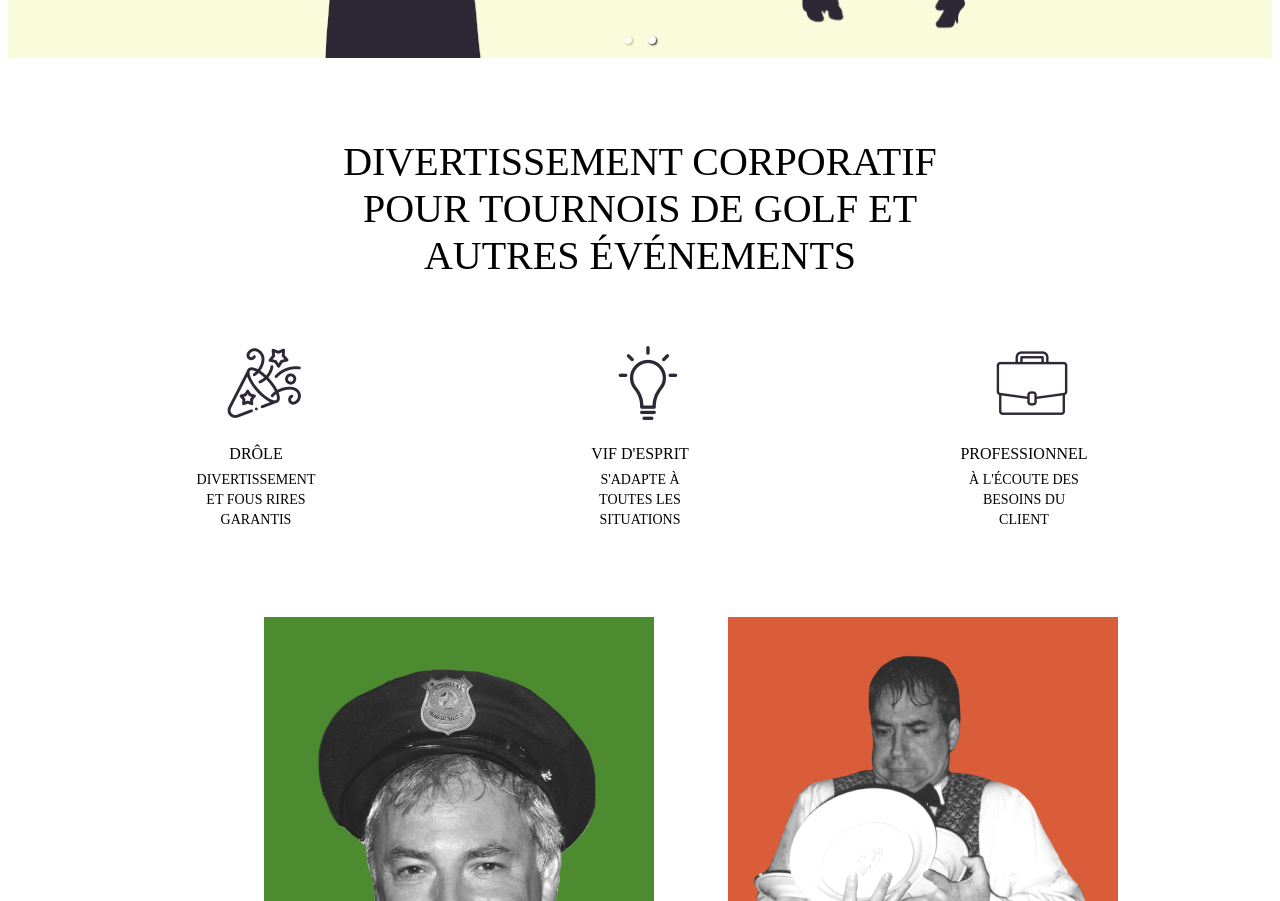
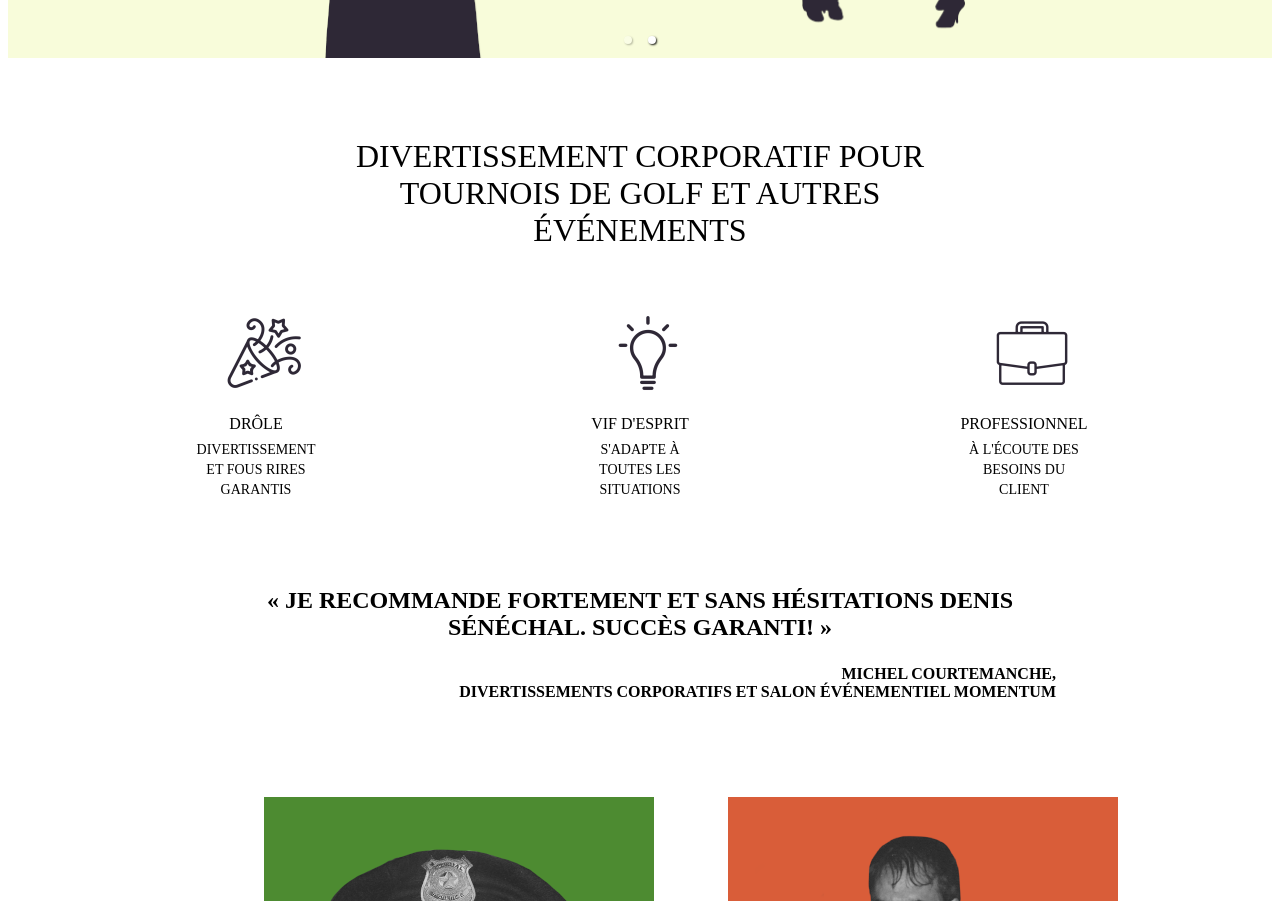
Before and after one commit to jeececab/denissenechal, a Next.js app: page / in a window 1280 px wide. Shown: the part 400-1301 px from the top of the page. Built offline with nearby package versions, Linux system fonts and the light colour scheme.

Commit message:
add mich quote

```diff
--- a/components/Home/SectionA.js
+++ b/components/Home/SectionA.js
@@ -50,6 +50,14 @@ export default function SectionA() {
           </div>
         </div>
       </div>
+      <h2 className={styles.tagLine}>
+        « Je recommande fortement et sans hésitations Denis Sénéchal. Succès garanti! »
+      </h2>
+      <h2 className={styles.tagLine2}>
+        Michel Courtemanche,
+        <br />
+        Divertissements corporatifs et Salon Événementiel Momentum
+      </h2>
     </div>
   );
 }
--- a/pages/a-propos.js
+++ b/pages/a-propos.js
@@ -13,7 +13,7 @@ export default function APropos() {
         <div className={styles.text}>
           <p>
             Comédien professionnel et membre en règle de l’UDA depuis 1987, Denis Sénéchal a cumulé les succès et fait
-            les beaux jours de l’Agence de Divertissement Corporatif Michel Courtemanche et Concepts Signés Johanne
+            les beaux jours de l’Agence de Divertissements corporatifs Michel Courtemanche et Concepts Signés Johanne
             Leblanc pendant plus de 15 ans. Ayant à son actif plus de 3000 représentations, il comprend les besoins des
             responsables et collabore avec ceux-ci de manière à faire de leurs événements un succès assuré.
           </p>
--- a/styles/SectionA.module.css
+++ b/styles/SectionA.module.css
@@ -6,7 +6,7 @@
 }
 
 .container h1 {
-  font-size: 2.5rem;
+  font-size: 2rem;
   font-weight: normal;
   margin: 5rem auto 2rem;
   max-width: 40rem;
@@ -48,3 +48,20 @@
   justify-content: center;
   margin-top: 1rem;
 }
+
+.tagLine,
+.tagLine2 {
+  padding: 0 1rem;
+  max-width: 52rem;
+}
+
+.tagLine {
+  text-align: center;
+  margin: 3.5rem auto 0;
+  font-size: 1.5rem;
+}
+.tagLine2 {
+  font-size: 1rem;
+  text-align: right;
+  margin: 1.5rem auto 6rem;
+}
```
